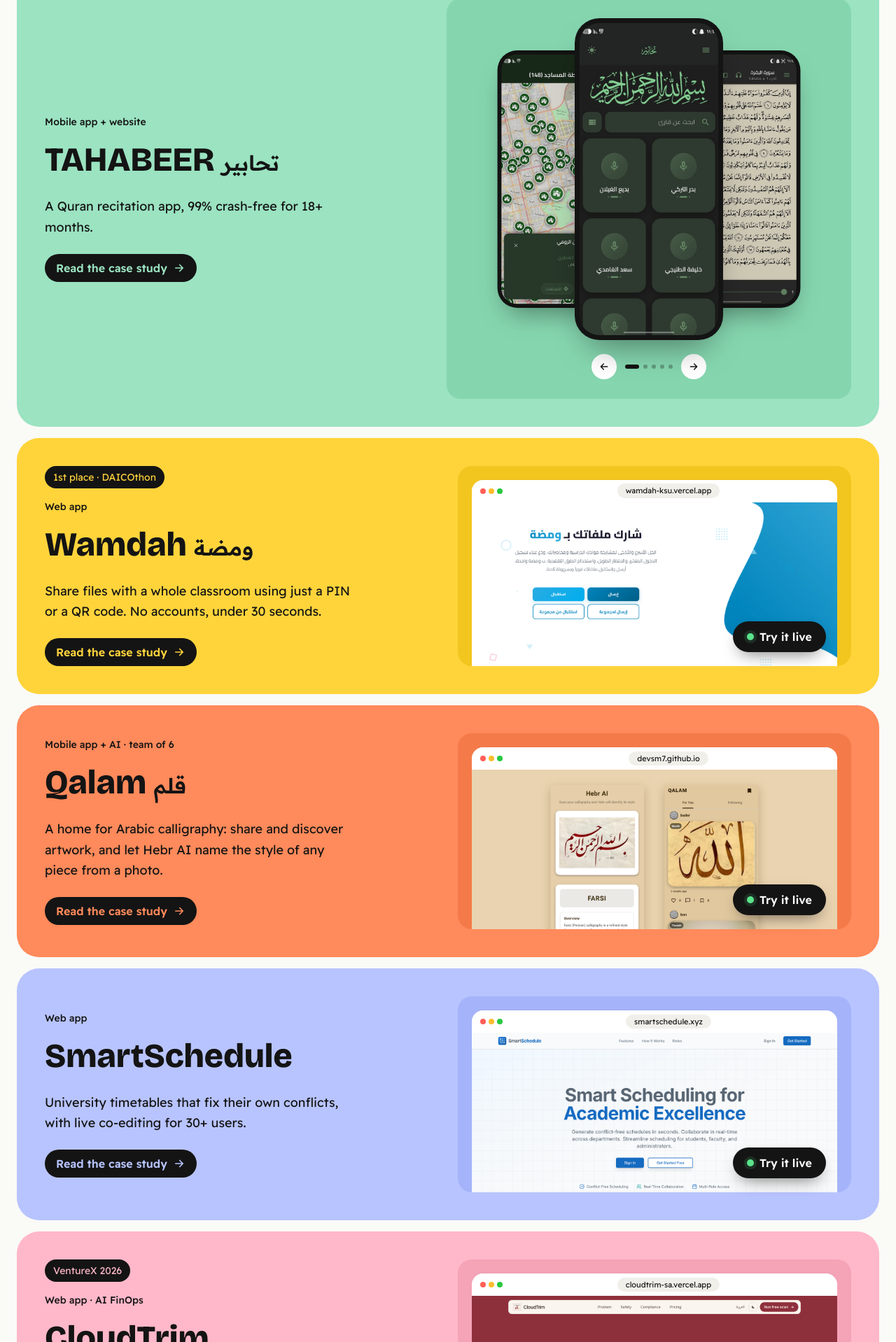
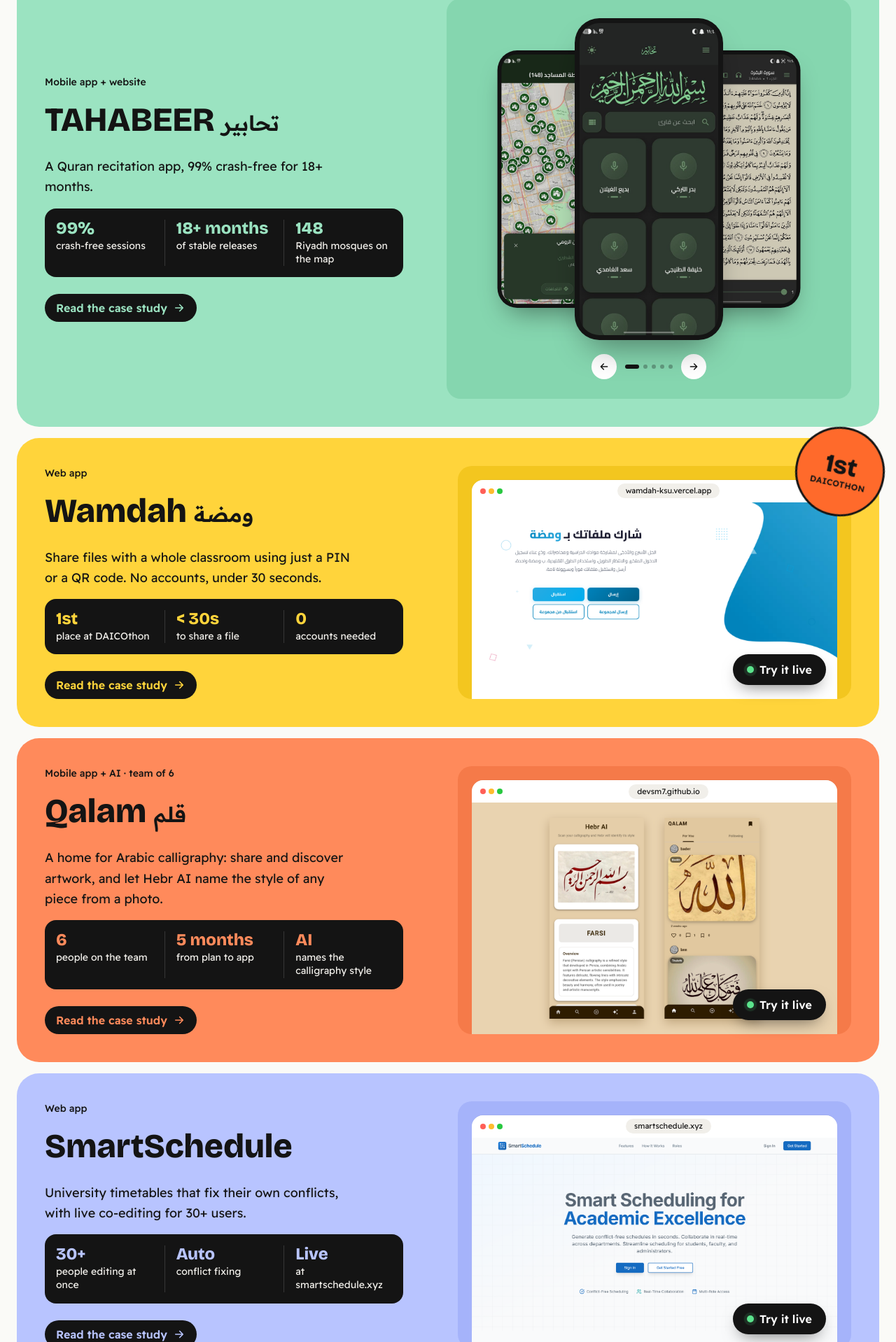
Before and after one commit to sulaimanmokhaniq/portfolio, a Next.js app: page /en in a window 1280 px wide. Shown: the part 1290-3208 px from the top of the page at 70% size. Built offline with nearby package versions, Linux system fonts and the light colour scheme; a web font is replaced by a local one.

Commit message:
Add results strips and an award sticker to the big project cards
Co-Authored-By: Claude Opus 5.5 (1M context) <noreply@anthropic.com>
Claude-Session: https://claude.ai/code/session_01JpxACRvgp3X4h4rC6NPUbP

```diff
--- a/src/app/[lang]/page.tsx
+++ b/src/app/[lang]/page.tsx
@@ -153,7 +153,7 @@ export default async function Home({ params }: PageProps<"/[lang]">) {
                   style={{ background: p.color }}
                 >
                   <div className="flex flex-1 flex-col justify-center gap-4">
-                    {p.badge && (
+                    {p.badge && !p.sticker && (
                       <span className="self-start rounded-full bg-ink px-3 py-1.5 text-sm" style={{ color: p.color }}>
                         {p.badge[lang]}
                       </span>
@@ -170,6 +170,18 @@ export default async function Home({ params }: PageProps<"/[lang]">) {
                       </Link>
                     </h3>
                     <p className="max-w-md text-lg leading-relaxed">{p.summary[lang]}</p>
+                    {p.results && (
+                      <dl className="grid max-w-lg grid-cols-3 rounded-2xl bg-ink py-4 text-cream">
+                        {p.results.map((r, k) => (
+                          <div key={k} className={`flex flex-col gap-1 px-3 sm:px-4 ${k ? "border-s border-white/15" : ""}`}>
+                            <dt className="order-2 text-xs leading-snug sm:text-sm">{r.label[lang]}</dt>
+                            <dd dir="auto" className="font-display text-xl leading-none font-extrabold sm:text-2xl rtl:text-right" style={{ color: p.color }}>
+                              {r.value[lang]}
+                            </dd>
+                          </div>
+                        ))}
+                      </dl>
+                    )}
                     <span className="swap mt-2 self-start rounded-full bg-ink font-semibold" style={{ color: p.color }}>
                       <span className="swap-front flex items-center gap-2 px-4 py-2">
                         {t.caseStudy}
@@ -185,6 +197,15 @@ export default async function Home({ params }: PageProps<"/[lang]">) {
                     </span>
                   </div>
                   <ProjectVisual project={p} lang={lang} className="min-h-[280px] flex-1" />
+                  {p.sticker && (
+                    <span
+                      aria-label={p.badge?.[lang]}
+                      className="absolute -top-4 -end-2 z-[6] flex size-28 rotate-12 flex-col items-center justify-center rounded-full border-[3px] border-ink bg-flame text-ink sm:size-32"
+                    >
+                      <span className="font-display text-3xl leading-none font-extrabold sm:text-4xl">{p.sticker.big[lang]}</span>
+                      <span className="text-[11px] font-extrabold tracking-wide uppercase sm:text-xs">{p.sticker.small[lang]}</span>
+                    </span>
+                  )}
                 </div>
               </Reveal>
             ) : (
--- a/src/content/site.ts
+++ b/src/content/site.ts
@@ -161,6 +161,10 @@ export type Project = {
   phone?: { src: string; alt: Localized }[];
   /** Set to false when the live site refuses to load inside a frame. */
   embed?: boolean;
+  /** Three quick facts shown in a strip on the homepage card. */
+  results?: { value: Localized; label: Localized }[];
+  /** A round award sticker on the homepage card, shown instead of the badge. */
+  sticker?: { big: Localized; small: Localized };
 };
 
 export const projects: Project[] = [
@@ -197,6 +201,11 @@ export const projects: Project[] = [
       ],
     },
     stack: ["Flutter", "Dart", "Supabase", "Google Maps", "just_audio", "Clean Architecture"],
+    results: [
+      { value: { en: "99%", ar: "99%" }, label: { en: "crash-free sessions", ar: "جلسات بلا أعطال" } },
+      { value: { en: "18+ months", ar: "18+" }, label: { en: "of stable releases", ar: "شهراً من الإصدارات المستقرة" } },
+      { value: { en: "148", ar: "148" }, label: { en: "Riyadh mosques on the map", ar: "مسجداً في الرياض على الخريطة" } },
+    ],
     wide: true,
     link: "https://tahabeer.vercel.app/",
     // The site sends X-Frame-Options: SAMEORIGIN.
@@ -268,6 +277,12 @@ export const projects: Project[] = [
       ],
     },
     stack: ["Next.js", "TypeScript", "Supabase", "Realtime", "Tailwind CSS"],
+    results: [
+      { value: { en: "1st", ar: "الأول" }, label: { en: "place at DAICOthon", ar: "في هاكاثون DAICOthon" } },
+      { value: { en: "< 30s", ar: "30" }, label: { en: "to share a file", ar: "ثانية أو أقل لمشاركة ملف" } },
+      { value: { en: "0", ar: "0" }, label: { en: "accounts needed", ar: "حسابات مطلوبة" } },
+    ],
+    sticker: { big: { en: "1st", ar: "الأول" }, small: { en: "DAICOthon", ar: "DAICOthon" } },
     wide: true,
     link: "https://wamdah-ksu.vercel.app/",
     images: [
@@ -320,6 +335,11 @@ export const projects: Project[] = [
       ],
     },
     stack: ["Flutter", "Firebase", "Computer vision", "Roboflow", "FastAPI", "Agile"],
+    results: [
+      { value: { en: "6", ar: "6" }, label: { en: "people on the team", ar: "أشخاص في الفريق" } },
+      { value: { en: "5 months", ar: "5" }, label: { en: "from plan to app", ar: "أشهر من الخطة إلى التطبيق" } },
+      { value: { en: "AI", ar: "AI" }, label: { en: "names the calligraphy style", ar: "يتعرّف على نوع الخط" } },
+    ],
     wide: true,
     link: "https://devsm7.github.io/qalam/",
     images: [
@@ -364,6 +384,11 @@ export const projects: Project[] = [
       ],
     },
     stack: ["Next.js", "TypeScript", "Supabase", "Yjs", "Tailwind CSS"],
+    results: [
+      { value: { en: "30+", ar: "30+" }, label: { en: "people editing at once", ar: "مستخدماً يحررون معاً" } },
+      { value: { en: "Auto", ar: "تلقائي" }, label: { en: "conflict fixing", ar: "حل التعارضات" } },
+      { value: { en: "Live", ar: "مباشر" }, label: { en: "at smartschedule.xyz", ar: "على smartschedule.xyz" } },
+    ],
     wide: true,
     link: "https://smartschedule.xyz/",
     images: [
@@ -423,6 +448,11 @@ export const projects: Project[] = [
       ],
     },
     stack: ["Next.js", "TypeScript", "Tailwind CSS", "Claude API", "Three.js", "Vercel"],
+    results: [
+      { value: { en: "VentureX", ar: "VentureX" }, label: { en: "2026 competition", ar: "مسابقة 2026" } },
+      { value: { en: "50–250", ar: "50–250" }, label: { en: "staff, the SMEs it serves", ar: "موظفاً في المنشآت المستهدفة" } },
+      { value: { en: "1 click", ar: "1" }, label: { en: "to approve any change", ar: "نقرة لاعتماد أي تغيير" } },
+    ],
     wide: true,
     link: "https://cloudtrim-sa.vercel.app",
     images: [
```
